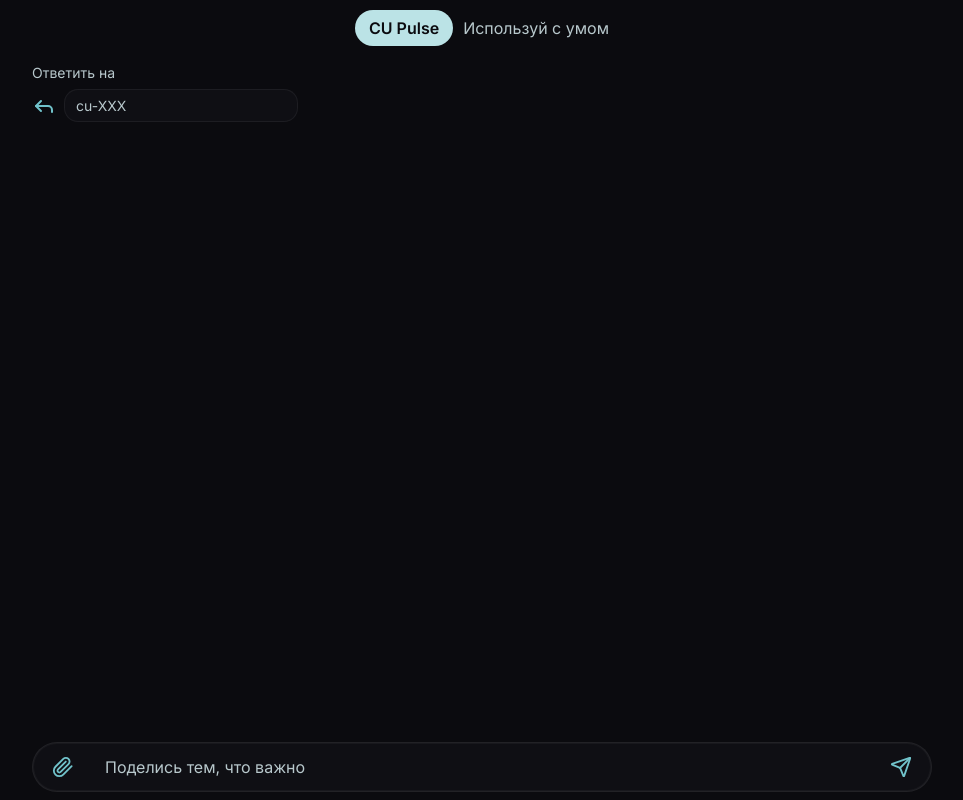
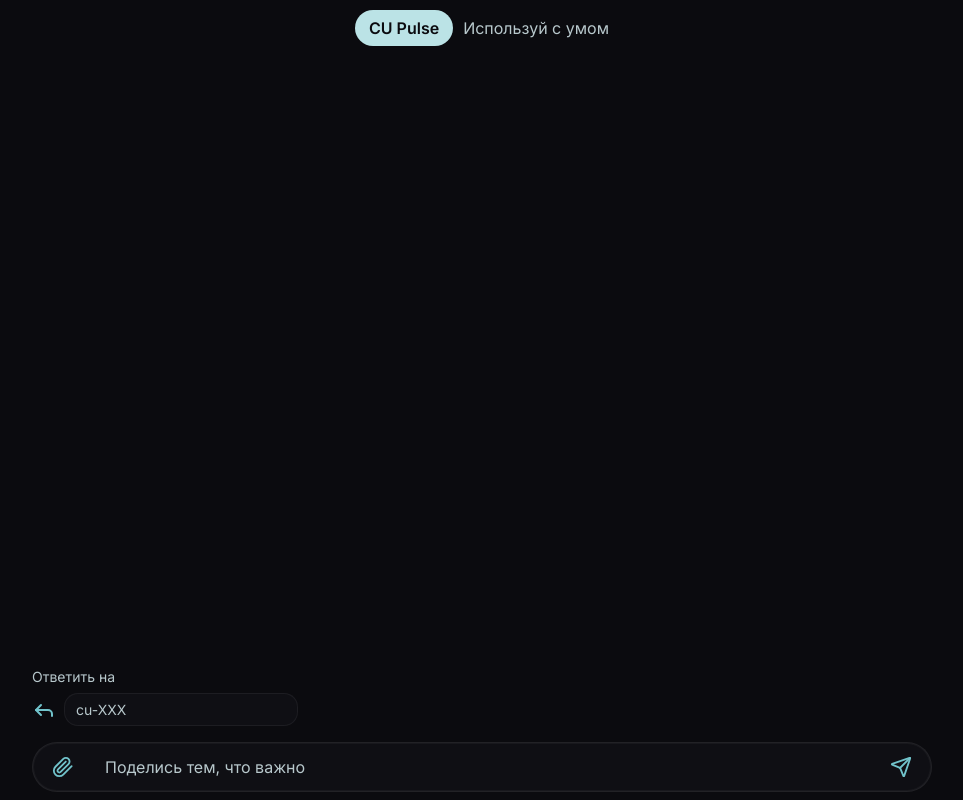
Before and after one commit to railesDev/chaoticShittyRapMusic, a React (Vite) app in the folder web/: page / in a window 1280 px wide. Shown: the whole page, without its empty margins (158-1121 px from the left). Built offline with nearby package versions, Linux system fonts and the light colour scheme; no server answers.

Commit message:
ui: bottom-anchor content blocks; flex layout with justify-end and auto-scroll to bottom; keeps reply/preview hugging composer

```diff
--- a/web/src/ui/App.tsx
+++ b/web/src/ui/App.tsx
@@ -331,6 +331,15 @@ export default function App() {
     return () => ctrl.abort()
   }, [replyInput])
 
+  // Always keep the content area scrolled to the bottom so blocks (reply/preview) hug the composer.
+  React.useEffect(() => {
+    const c = contentRef.current
+    if (!c) return
+    // Defer to next frame so layout has correct sizes
+    const id = requestAnimationFrame(() => { c.scrollTop = c.scrollHeight })
+    return () => cancelAnimationFrame(id)
+  }, [replyInput, replyPreview, previewUrl, previewKind, audioMeta])
+
   // Keep content bottom equal to the real composer height
   React.useEffect(() => {
     const update = () => {
@@ -373,8 +382,8 @@ export default function App() {
       </div>
 
       <div style={contentWrap} ref={contentRef}>
-        <div style={{ maxWidth: 900, margin: '0 auto' }}>
-          <div style={{ marginBottom: 8 }}>
+        <div style={{ maxWidth: 900, margin: '0 auto', minHeight: '100%', display: 'flex', flexDirection: 'column', justifyContent: 'flex-end', gap: 10 }}>
+          <div>
             <div style={label}>Ответить на</div>
             <div style={{ display: 'flex', gap: 8, alignItems: 'center', color: 'var(--muted)' }}>
               <Reply size={24} color={'var(--accent)'} />
@@ -382,12 +391,12 @@ export default function App() {
             </div>
           </div>
           {replyInput && (
-            <div style={{ marginBottom: 12, borderLeft: '3px solid var(--accent)', paddingLeft: 14 }}>
+            <div style={{ borderLeft: '3px solid var(--accent)', paddingLeft: 14 }}>
               <div style={{ color: 'var(--muted)', whiteSpace: 'pre-wrap', fontSize: 16, lineHeight: 1.4 }}>{replyPreview ? replyPreview.slice(0,200) : 'Сообщение не найдено'}</div>
             </div>
           )}
           {previewUrl && (
-            <div style={{ margin: '8px 0 12px' }}>
+            <div>
               {previewKind === 'image' && (
                 <div style={{ position: 'relative' }}>
                   <img src={previewUrl} alt="preview" style={{ width: '100%', maxHeight: 360, objectFit: 'cover', borderRadius: 20, border: '1px solid var(--border)' }} />
```
